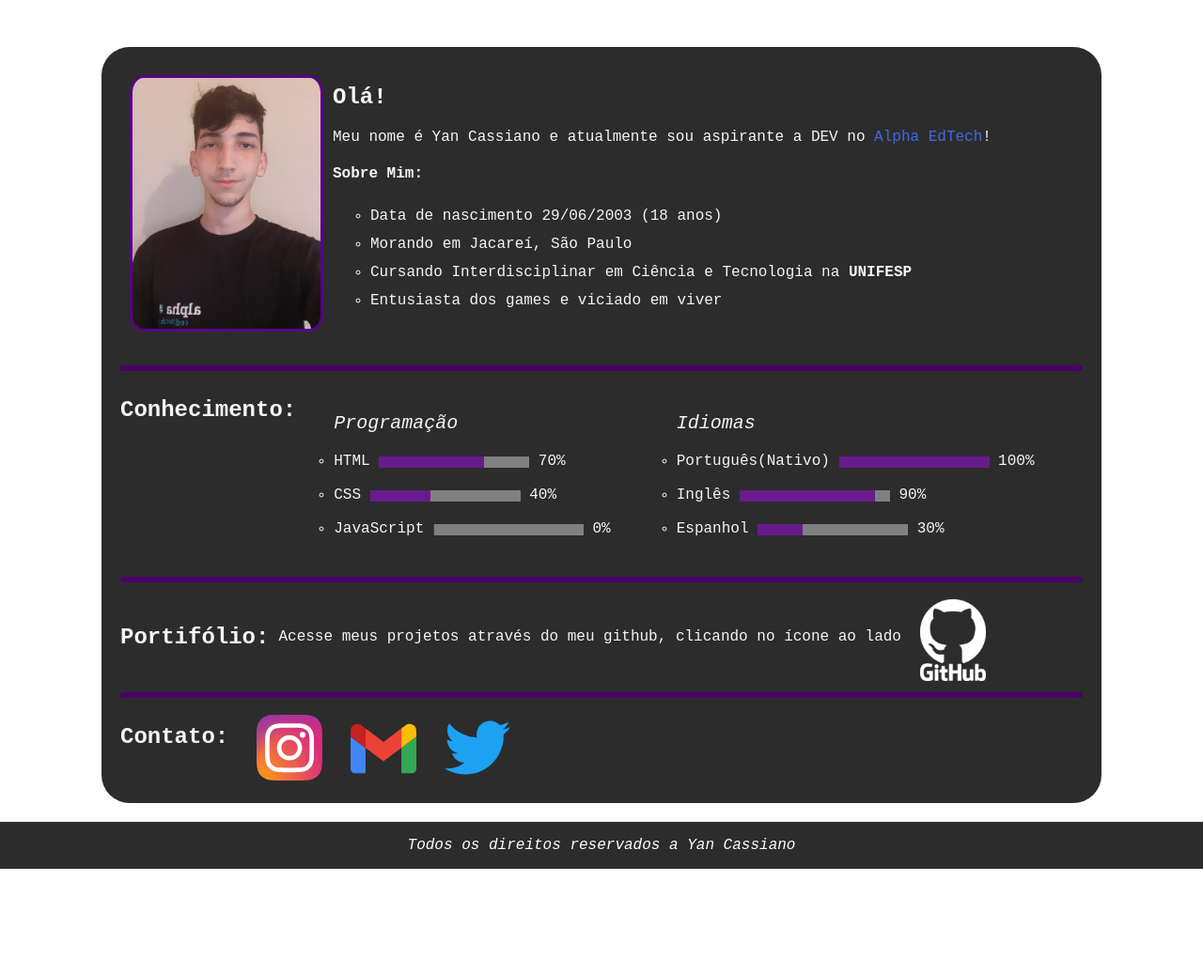
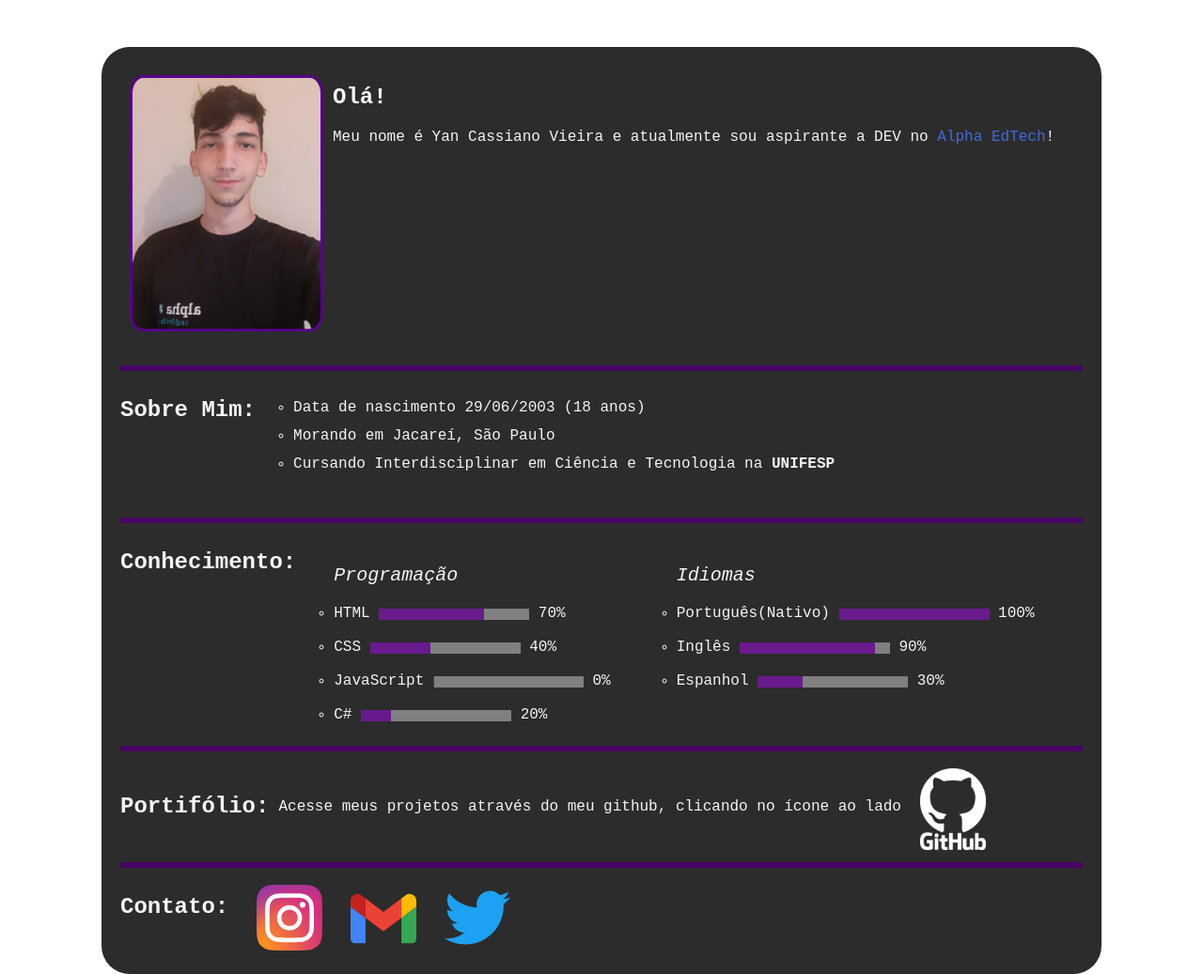
Before and after one commit to yanV1e1ra/my_first_steps, a plain HTML site: page Arquivos html/Currículo/index.html in a window 1280 px wide. Shown: the top 1037 px of the page at 94% size. Before the commit the page ends 925 px from the top, so only its background shows below. Drawn offline with Linux system fonts and the light colour scheme.

Commit message:
Dei uma melhorada básica

```diff
--- a/Arquivos html/Currículo/index.html
+++ b/Arquivos html/Currículo/index.html
@@ -14,14 +14,7 @@
 
             <div>
                 <h1>Olá!</h1>
-                <p>Meu nome é Yan Cassiano e atualmente sou aspirante a DEV no <a href="https://www.alphaedtech.org.br" target="blank">Alpha EdTech</a>!</p>
-                <h4>Sobre Mim:</h4>
-                <ul id="sobre">
-                    <li>Data de nascimento 29/06/2003 (18 anos)</li>
-                    <li>Morando em Jacareí, São Paulo</li>
-                    <li>Cursando Interdisciplinar em Ciência e Tecnologia na <b>UNIFESP</b></li>
-                    <li>Entusiasta dos games e viciado em viver</li>
-                </ul>
+                <p>Meu nome é Yan Cassiano Vieira e atualmente sou aspirante a DEV no <a href="https://www.alphaedtech.org.br" target="blank">Alpha EdTech</a>!</p>
             </div>
         </section>
 
@@ -29,8 +22,22 @@
 
         <hr>
 
+        <section>
+            <h2>Sobre Mim:</h2>
+                <ul id="sobre">
+                    <li>Data de nascimento 29/06/2003 (18 anos)</li>
+                    <li>Morando em Jacareí, São Paulo</li>
+                    <li>Cursando Interdisciplinar em Ciência e Tecnologia na <b>UNIFESP</b></li>
+                </ul>
+
+        </section>
+
+        <br>
+
+        <hr>
+
         <section id="conhecimento">
-            <h1>Conhecimento:</h1>
+            <h2>Conhecimento:</h2>
             <br>
             <ul>
                 <p style="font-size: 20px;"><i>Programação</i></p>
@@ -40,6 +47,7 @@
                 <br>
                 <li>JavaScript <progress value="1" max="100"></progress> 0%</li>
                 <br>
+                <li>C# <progress value="20" max="100"></progress> 20%</li>
             </ul>
             <ul style="margin-left: 30px;">
                 <p style="font-size: 20px;"><i>Idiomas</i></p>
@@ -54,7 +62,7 @@
         <hr>
 
         <section id="portifolio">
-            <h1>Portifólio:</h1>
+            <h2>Portifólio:</h2>
             <br>
             <p style="margin-left: 10px;">Acesse meus projetos através do meu github, clicando no ícone ao lado</p>
             <a href="https://github.com/yanV1e1ra" target="blank"><img style="margin-left: 20px; margin-top: 10px;" width="70px" src="Assets/GitHubLogo.png" alt="GitHubLogo"></a>
@@ -63,7 +71,7 @@
         <hr>
 
         <section>
-            <h1>Contato:</h1>
+            <h2>Contato:</h2>
             <a href="https://www.instagram.com/yan.vieira03/" target="blank"><img style="margin-left: 30px; margin-top: 10px;" width="70px" src="Assets/instagram-2-1.svg" alt="Instagram Logo"></a>
             <a href="mailto:yan10cvieira@gmail.com?subject=link HTML" target="blank"><img style="margin-left: 30px; margin-top: 10px;" width="70px" src="Assets/official-gmail-icon-2020-.svg" alt="Gmail Logo"></a>
             <a href="https://twitter.com/YanV1e1ra" target="blank"><img style="margin-left: 30px; margin-top: 10px;" width="70px" src="Assets/twitter-3.svg" alt="Twitter Logo"></a>
--- a/Arquivos html/Currículo/styles.css
+++ b/Arquivos html/Currículo/styles.css
@@ -1,5 +1,6 @@
 main{
     color: whitesmoke;
+    font-family: 'Courier New', Courier, monospace;
     width: 80%;
     margin-left: auto;
     margin-right: auto;
@@ -47,20 +48,9 @@ footer{
     line-height: 20px;
 }
 
-h1,
-h4,
-li,
-p{
-    font-family: 'Courier New', Courier, monospace;
-}
-
 a{
     color: royalblue;
     text-decoration: none;
-}
-
-a:visited{
-    color: tomato;
 }
 
 progress::-webkit-progress-value { background: rgba(100, 0, 146, 0.788); }
```
Also changed, not shown: 1 other file.
